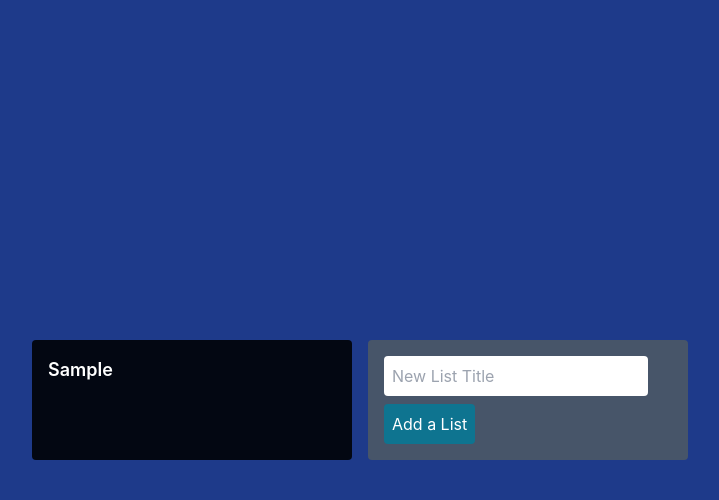
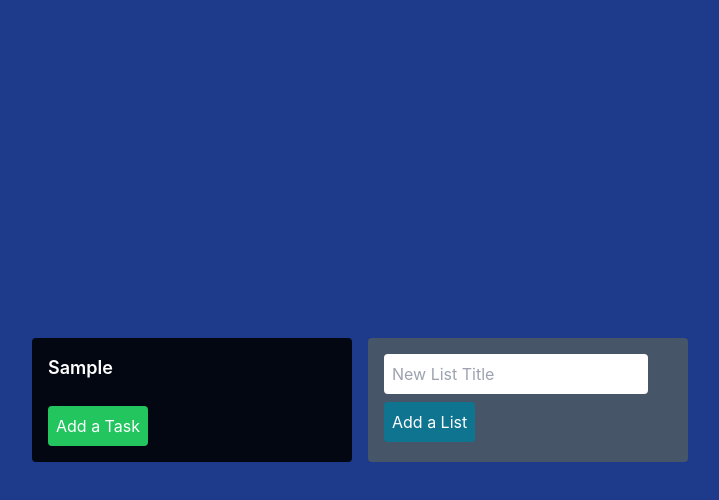
Before and after one commit to nozibuddowla/react-trello, a React (Create React App) app: page / in a window 1280 px wide. Both pictures are taken after typing "Sample" into the empty fields and a click on the button "Add a List". Shown: the top 500 px of the page, without its empty margins (272-991 px from the left). Built offline with nearby package versions, Linux system fonts and the light colour scheme.

Commit message:
add new task card funtionalities and logic

```diff
--- a/src/App.js
+++ b/src/App.js
@@ -46,9 +46,24 @@ function App() {
     }
   };
 
+  const onAddTask = (listId, taskTitle) => {
+    // Logic to add a task to the specified list
+    setLists((prevLists) => {
+      // Find the list with the matching ID and add the new task
+      return prevLists.map((list) =>
+        list.id === listId
+          ? {
+              ...list,
+              cards: [...list.cards, { id: Date.now(), title: taskTitle }],
+            }
+          : list
+      );
+    });
+  };
+
   return (
     <div className="min-h-screen flex items-center justify-center bg-blue-900">
-      <Board lists={lists} onAddList={onAddList} />
+      <Board lists={lists} onAddList={onAddList} onAddTask={onAddTask} />
     </div>
   );
 }
--- a/src/components/Board.js
+++ b/src/components/Board.js
@@ -33,14 +33,26 @@ const Board = ({ onAddList, onAddTask, onDragEnd }) => {
     }
   };
 
+  const handleAddTask = (listId, taskTitle) => {
+    setLists((prevLists) => {
+      return prevLists.map((list) =>
+        list.id === listId
+          ? {
+              ...list,
+              cards: [...list.cards, { id: Date.now(), title: taskTitle }],
+            }
+          : list
+      );
+    });
+  };
+
   return (
     <div className="flex p-8 overflow-x-auto">
       {lists.map((list) => (
         <List
           key={list.id}
-          title={list.title}
-          cards={list.cards}
-          onAddTask={(title) => onAddTask(list.id, title)}
+          list={list} // Pass the entire list object
+          onAddTask={handleAddTask}
           onDragEnd={onDragEnd}
         />
       ))}
--- a/src/components/Card.js
+++ b/src/components/Card.js
@@ -1,9 +1,10 @@
 import React from "react";
+import { Draggable } from "react-beautiful-dnd";
 
-const Card = ({ card }) => {
-  const { title, description, attachments } = card;
+const Card = ({ card, index }) => {
+  const { id, title, description, attachments } = card;
   return (
-    <div className="mb-4 p-2 bg-gray-700 rounded shadow">
+    <Draggable className="mb-4 p-2 bg-gray-700 rounded shadow">
       <h3 className="text-lg text-white font-semibold mb-2">{title}</h3>
       {description && <p className="text-gray-600 mb-2">{description}</p>}
       {attachments && (
@@ -11,7 +12,7 @@ const Card = ({ card }) => {
           <strong>Attachments:</strong> {attachments}
         </div>
       )}
-    </div>
+    </Draggable>
   );
 };
 
--- a/src/components/List.js
+++ b/src/components/List.js
@@ -1,13 +1,38 @@
 import React from "react";
 import Card from "./Card";
 
-const List = ({ title, cards }) => {
+const List = ({ list, onAddTask, onDragEnd }) => {
+  // Add a check for undefined list
+  if (!list) {
+    return (
+      <div className="flex-none w-80 p-4 bg-gray-950 rounded mr-4 overflow-y-auto">
+        <p className="text-white">No tasks available.</p>
+      </div>
+    ); // or handle this case accordingly
+  }
+  const { id, title, cards } = list;
+
+  const handleAddTask = () => {
+    const taskTitle = prompt("Enter task title:");
+    if (taskTitle) {
+      onAddTask(id, taskTitle);
+    }
+  };
+  const handleDragEnd = (result) => {
+    onDragEnd(result, id);
+  };
   return (
     <div className="flex-none w-80 p-4 bg-gray-950 rounded mr-4 overflow-y-auto">
       <h2 className="text-lg text-white font-semibold mb-2">{title}</h2>
-      {cards.map((card) => (
-        <Card key={card.id} card={card} />
+      {cards.map((card, index) => (
+        <Card key={card.id} card={card} index={index} />
       ))}
+      <button
+        onClick={handleAddTask}
+        className="mt-4 bg-green-500 text-white p-2 rounded"
+      >
+        Add a Task
+      </button>
     </div>
   );
 };
```
